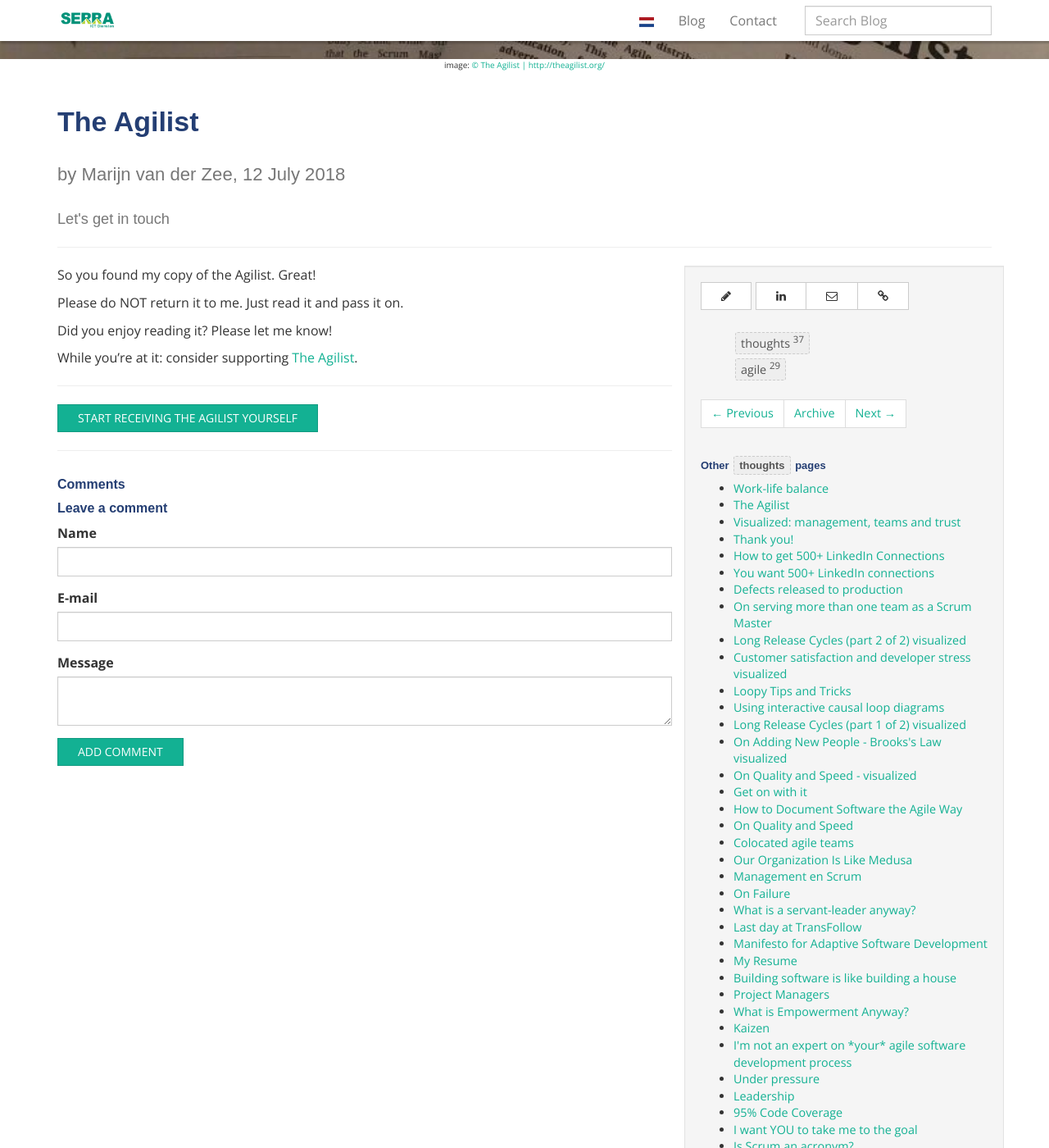
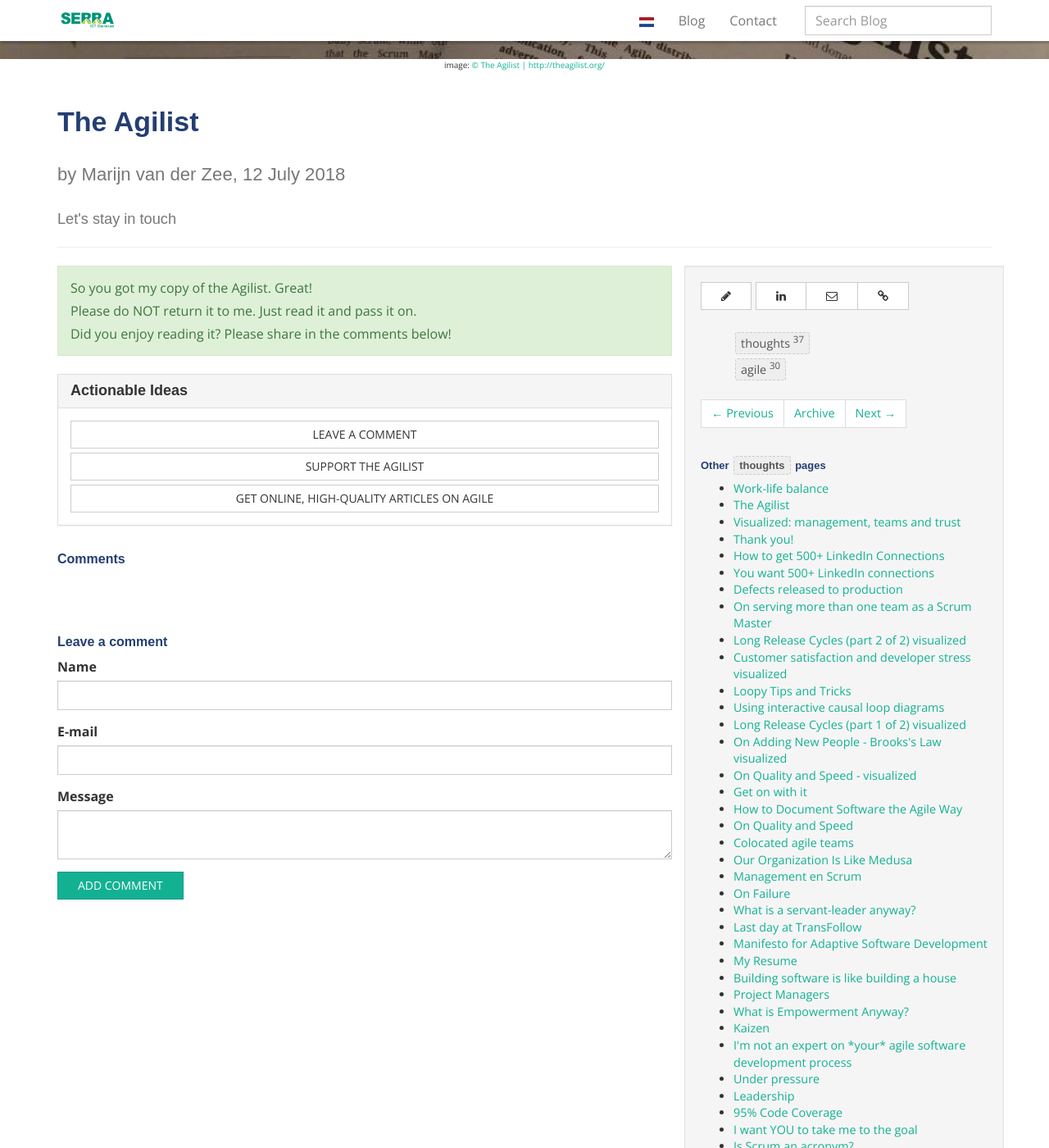
Before and after one commit to serraict/serraict.github.io, a Jekyll site: the page built from _posts/thoughts/2018-07-12-the-agilist.md, in a window 1280 px wide and 1400 px high, scrolled down 258 px. Shown: the whole window at 82% size. Built offline with Jekyll 4.4.1, drawn with Linux system fonts in a browser that asks for light colours; nearby versions of some CDN libraries; some web fonts are replaced.

Commit message:
Add buttons for actions

```diff
--- a/_includes/comment-form.html
+++ b/_includes/comment-form.html
@@ -1,4 +1,5 @@
-<div class="comment">
+<a id="leave-a-comment"></a>
+<div class="comment" id="leave-a-comment">
 
   <h4>Leave a comment</h4>
 
--- a/_posts/thoughts/2018-07-12-the-agilist.md
+++ b/_posts/thoughts/2018-07-12-the-agilist.md
@@ -1,7 +1,7 @@
 ---
 layout: post
 category : thoughts
-tagline: Let's get in touch
+tagline: Let's stay in touch
 tags : [agile]
 title: The Agilist
 image: /assets/img/blog/the_agilist.jpg
@@ -12,19 +12,32 @@
 
 {% include JB/setup %}
 
-So you found my copy of the Agilist. Great!
+<div class="alert alert-success">
 
-Please do NOT return it to me. Just read it and pass it on.
+<p>So you got my copy of the Agilist. Great!</p>
 
-Did you enjoy reading it? Please let me know!
+<p>Please do NOT return it to me. Just read it and pass it on.</p>
 
-While you're at it: consider supporting
-[The Agilist](http://theagilist.org/).
+<p>Did you enjoy reading it? Please share in the comments below!</p>
 
----
+</div>
+
+<div class="panel panel-default">
+  <div class="panel-heading">
+    <h3 class="panel-title">Actionable Ideas</h3>
+  </div>
+  <div class="panel-body">
+<a href="#leave-a-comment"
+   class="btn btn-default btn-xl scroll-to btn-block">
+  Leave a comment</a>
+
 
 <a href="http://theagilist.org/"
-   class="btn btn-primary btn-small btn-xl">
-Start Receiving The Agilist Yourself</a>
+   class="btn btn-default btn-block">
+  Support The Agilist</a>
 
----
+<a href="{{ SITE_URL }}{% post_url /learn/2018-07-03-your-custom-agile-article-feed %}"
+   class="btn btn-default btn-block">
+  Get online, high-quality articles on agile</a>
+  </div>
+</div>
--- a/assets/themes/bootstrap/css/style.css
+++ b/assets/themes/bootstrap/css/style.css
@@ -510,7 +510,7 @@
 /* Comments
 -------------------------------------------------- */
 
-.comments {
+.comments, .comment {
   margin-top: 2em;
 }
 
```
Also changed, not shown: _posts/learn/2018-07-03-your-custom-agile-article-feed.md (+1 -1 lines).
